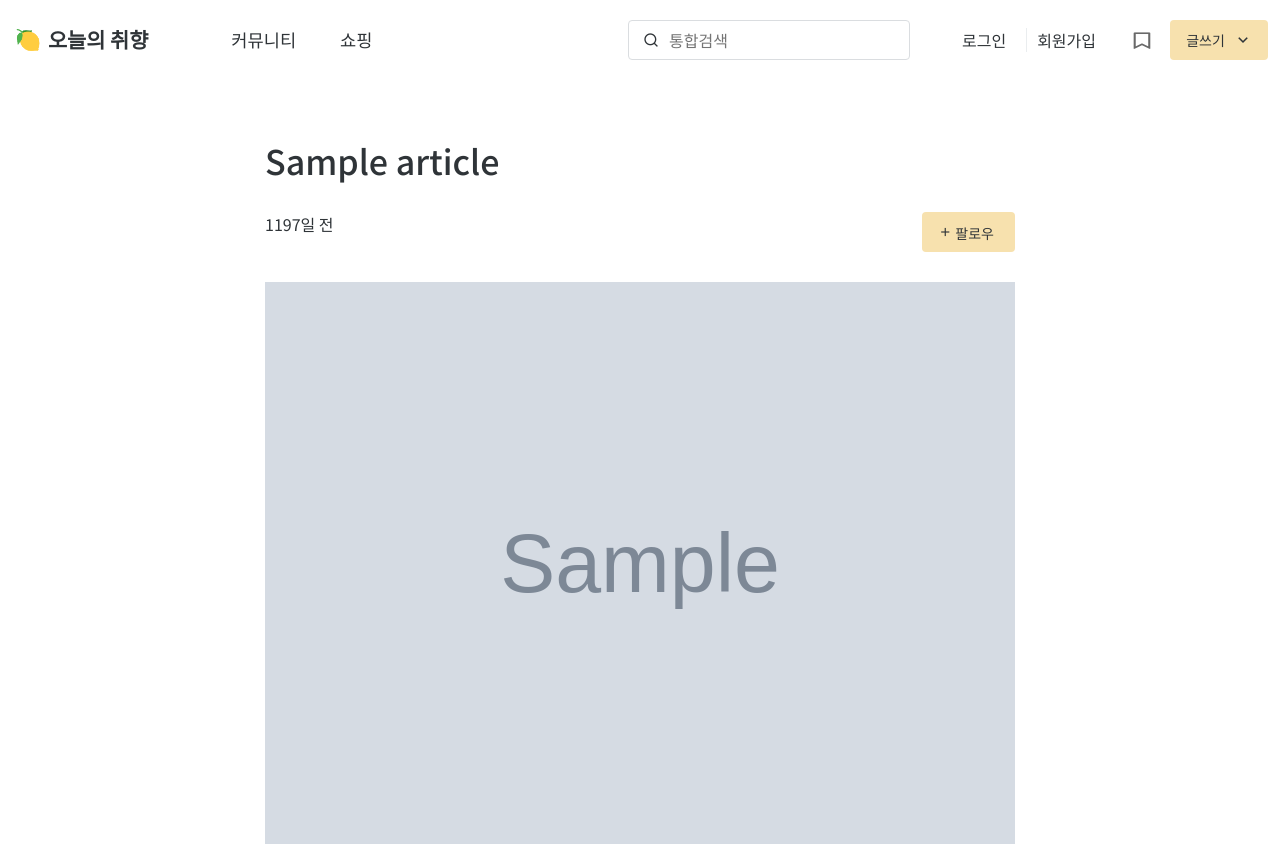
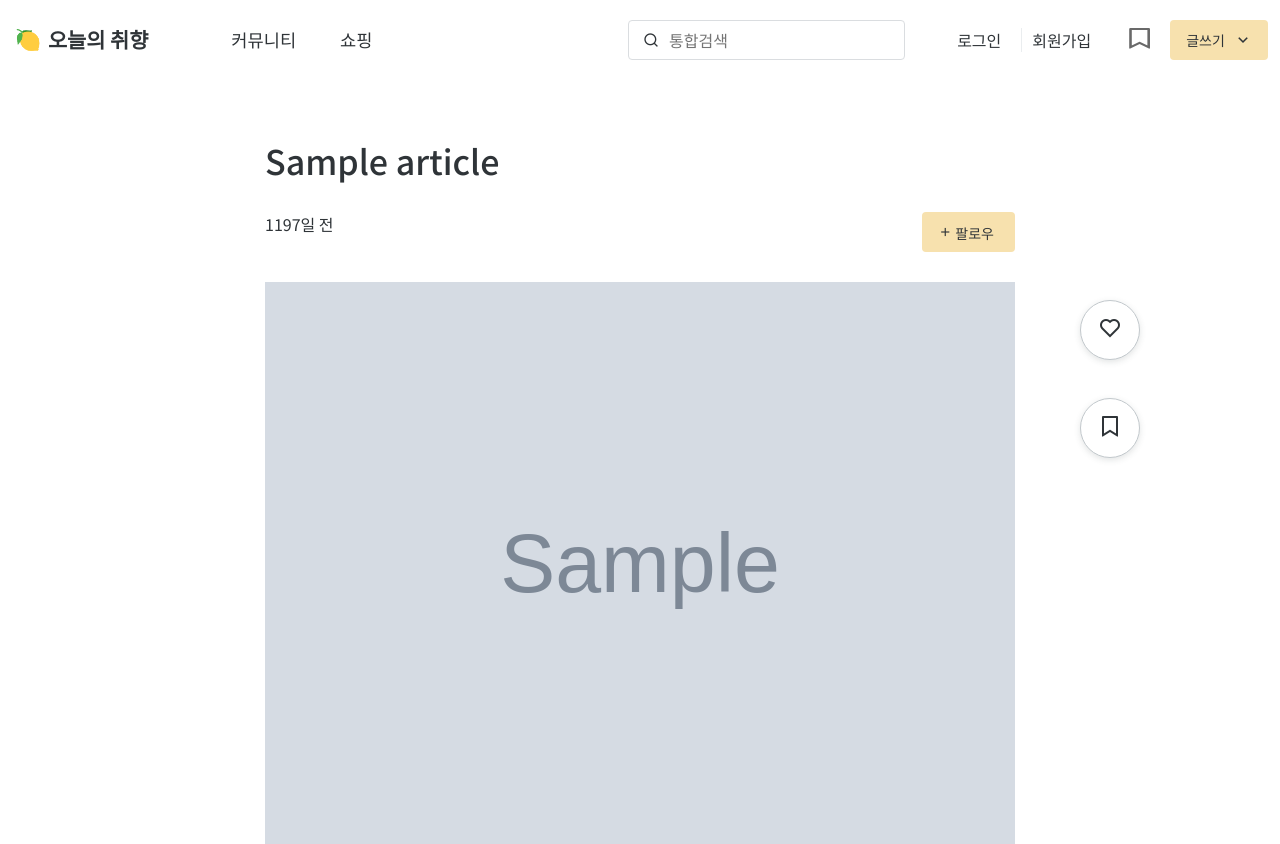
Before and after one commit to rabBit64/Todays-taste, a Django app: page /articles/1/ in a window 1280 px wide. Shown: the top 844 px of the page. Run offline with Django 3.2, Linux system fonts and the light colour scheme; tables that the repository leaves empty hold one stand-in row (values such as "Sample post"); grey boxes marked "Sample" are stand-in pictures; some libraries are stand-ins or nearby versions.

Commit message:
Add like and scrap button

```diff
--- a/articles/templates/articles/detail.html
+++ b/articles/templates/articles/detail.html
@@ -8,7 +8,7 @@
 
 
 
-<!--게시글 제목-->
+<div class="detail-content-all">
   <div class="content-detail-section">
     <!--헤더-->
     <div class="content-detail-header">
@@ -39,9 +39,7 @@
             </div>
           </i>
           </button>
-
         </div>
-
         {% endif %}
       </div>
     </div>
@@ -74,7 +72,6 @@
         {{ comment_form }}
         <input type="submit" value='댓글 작성'>
       </form>
-
       <div>
         {% for comment in comments %}
         <b><div>{{ comment.user }}</div></b>
@@ -99,6 +96,18 @@
     </div>
     </div>
   </div>
+  <div class="content-sidebar">
+    <button class="like-button" title="좋아요">
+      <i class="ri-heart-line heart-icon"></i>
+    </button>
+    <button class="like-button" title="스크랩">
+      <i class="ri-bookmark-line"></i>
+    </button>
+  </div>
+
+</div>
+
+
 
   {% comment %} 페이지네이션 컴포넌트 시작 {% endcomment %}
   <ul class="pagination justify-content-center">
--- a/static/detail/style.css
+++ b/static/detail/style.css
@@ -1,3 +1,7 @@
+.detail-content-all{
+  width:100%;
+  position:relative;
+}
 .content-detail-section{
   margin: 0 auto;
   max-width: 750px;
@@ -118,3 +122,37 @@ button{
   border:none;
   background-color:transparent;
 }
+.content-sidebar{
+  position:relative;
+  width:100px;
+  height:200px;
+  top:300px;
+  right:100px;
+  /* background-color:red; */
+  position:fixed;
+}
+.like-button{
+  position:relative;
+  display:block;
+  width:60px;
+  height:60px;
+  margin-bottom:38px;
+  padding:0px;
+  border: 1px solid rgb(194, 200, 204);
+  background: rgb(255, 255, 255);
+  box-shadow: rgba(63, 71, 77, 0.15) 0px 2px 6px;
+  align-items: center;
+  justify-content: center;
+  border-radius: 100%;
+  box-sizing: border-box;
+}
+.heart-icon{
+  display:inline-block;
+  font-size:24px;
+  line-height:1;
+}
+.ri-bookmark-line{
+  display:inline-block;
+  font-size:24px;
+  line-height:1;
+}
```
Lines whose indentation alone changed are shown as unchanged.
